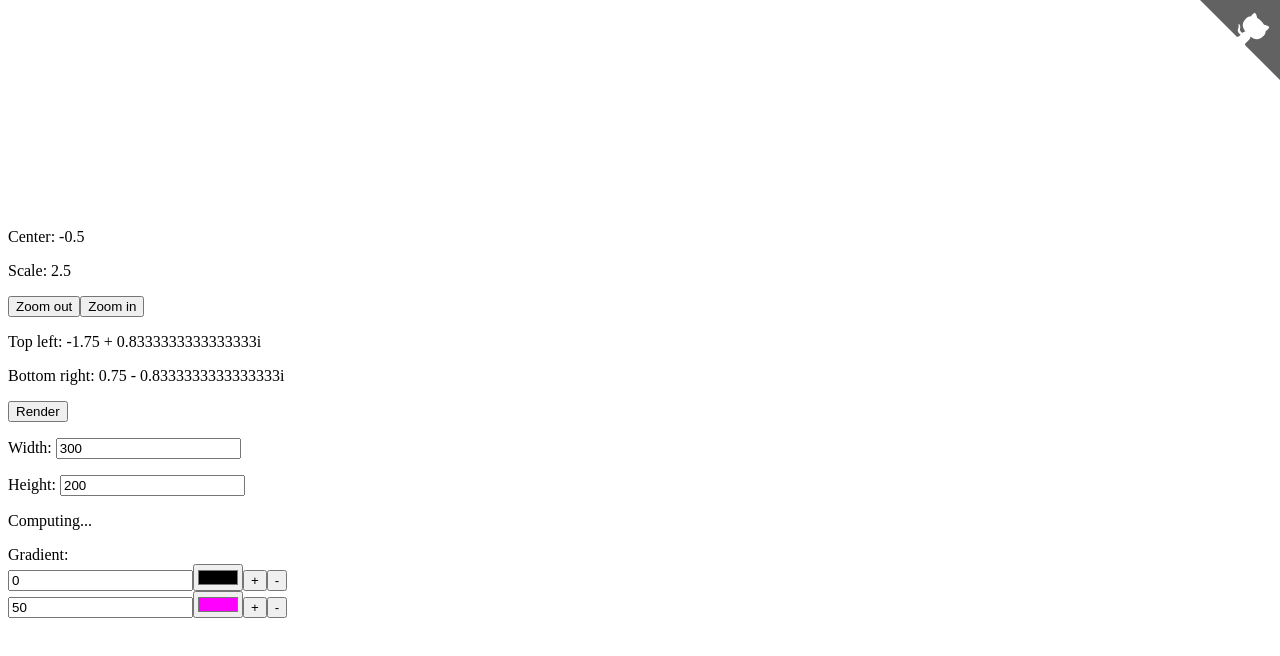
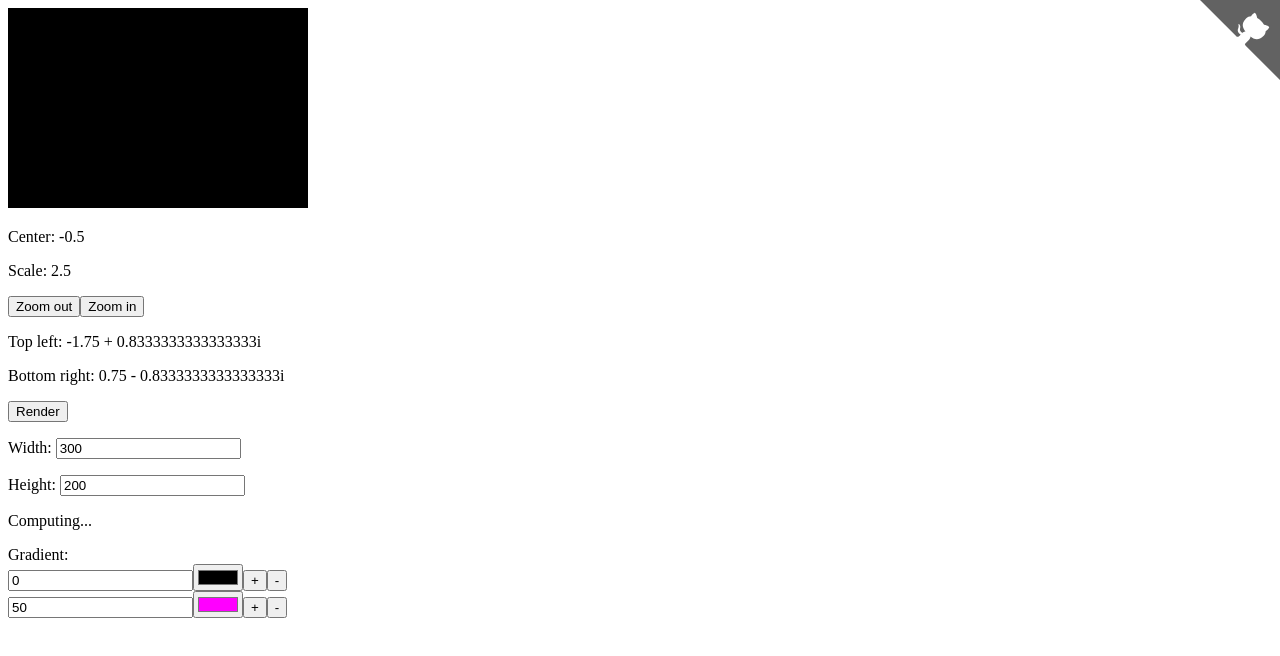
Before and after one commit to emlun/fraktal, a React app: page / in a window 1280 px wide. Shown: the top 656 px of the page. Built offline with nearby package versions, Linux system fonts and the light colour scheme; the HTML template or start-up script is replaced by a standard one.

Commit message:
Redraw pixels when <canvas> changes

```diff
--- a/src/components/Canvas.jsx
+++ b/src/components/Canvas.jsx
@@ -12,12 +12,12 @@ window.Complex = Complex;
 function renderPixels(imageData, matrix, palette) {
   debug('renderPixels', imageData, matrix, palette.toJS());
 
-  const W = Math.min(imageData.width, matrix.length);
-  const H = Math.min(imageData.height, matrix[0] ? matrix[0].length : 0);
+  const W = imageData.width;
+  const H = imageData.height;
 
   for (let x = 0; x < W; x += 1) {
     for (let y = 0; y < H; y += 1) {
-      const iterations = matrix[x][y];
+      const iterations = (matrix[x] || [])[y] || 0;
 
       if (iterations > 0) {
         imageData.data[y * W * 4 + x * 4] = palette.getIn([0, iterations], 255);
@@ -129,6 +129,7 @@ export default class Canvas extends React.Component {
       this.canvas.addEventListener('mouseup', this.onClick.bind(this));
       this.canvas.addEventListener('wheel', this.onWheel.bind(this));
     }
+    this.renderPixels();
   }
 
   renderPixels() {
```
